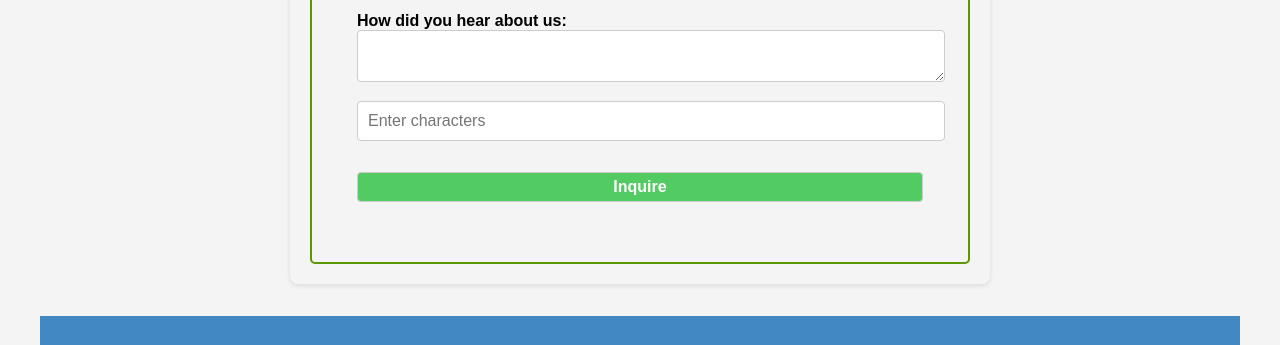
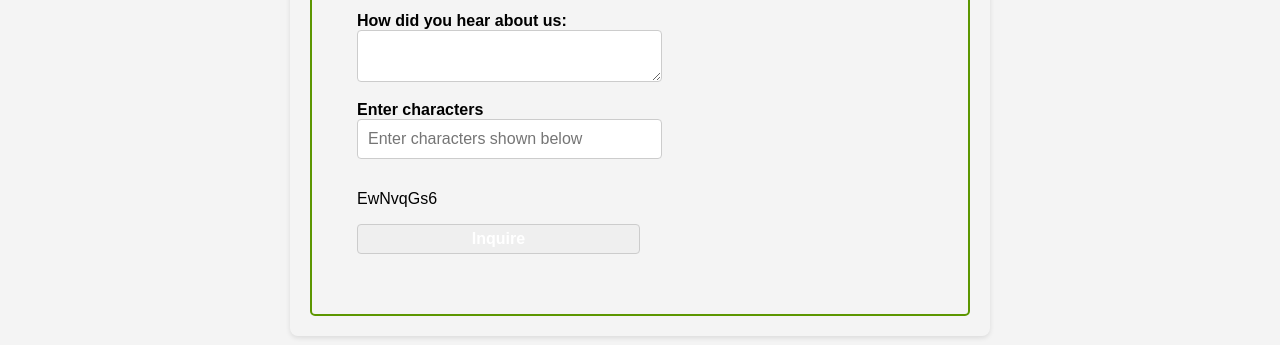
Before and after one commit to ThriveniWork/WEB601W4D1_HW, a plain HTML site: page contact.html in a window 1280 px wide. Shown: the part 1117-1462 px from the top of the page. Drawn offline with Linux system fonts and the light colour scheme.

Commit message:
Added random generated code to the contacts form

```diff
--- a/contact.html
+++ b/contact.html
@@ -77,7 +77,8 @@
                     </div>
                     <!--Random codes-->
                     <div class = "randomcode">
-                        <input type = "text" name = "randomcode" placeholder = "Enter characters">
+                        <label>Enter characters</label>
+                        <input type = "text" name = "randomcode" placeholder = "Enter characters shown below">
                         <p id = "codes"></p>
                     </div>
 
@@ -128,6 +129,7 @@
     </div>
     <!--Partners-->
     <script src ="js/site_scripts.js"></script>
+    <script src ="js/randomcodes.js"></script>
 
-</body>
+    </body>
 </html>
--- /dev/null
+++ b/js/randomcodes.js
@@ -0,0 +1,24 @@
+/*-----------Random Codes-----------*/
+
+//Function to generate combination of characters
+function generateCode() {
+    //create variable of characters including numbers, uppercase, lowercase and symbols
+    var code = "";
+    var str = "0123456789ABCDEFGHIJKLMNOPQRSTUVWXYZabcdefghijklmnopqrstuvwxyz!@#$%^&*()_+";
+
+    //generate random characters multiple times using a loop
+    for (var i = 0; i < 8; i++) {
+        var char = Math.random() * str.length; //randomly select a character from the variable
+        code += str.charAt(char); //accumulat ethe gnerated character intoa string of 8
+    }
+    return code;
+}
+//Display the generated code
+document.getElementById("codes").innerHTML = generateCode(); //display the generated code on the HTML element
+
+//Disable Button
+function disableButton() {
+    document.getElementById("submit").disabled = true; //disable the button
+}
+//Activate Function
+disableButton(); //call the function to disable the button
--- a/style.css
+++ b/style.css
@@ -142,7 +142,7 @@ form label {
 }
 
 form input, form select, form textarea {
-    width: 100%;
+    width: 50%;
     padding: 10px;
     margin-bottom: 15px;
     border: 1px solid #ccc;
@@ -155,7 +155,7 @@ form input[type="radio"] {
 }
 
 form input[type="submit"] {
-    background: rgb(81, 203, 98);
+   /* background: rgb(81, 203, 98);*/
     color: white;
     padding: 5px;
     font-size: 1em;
```
